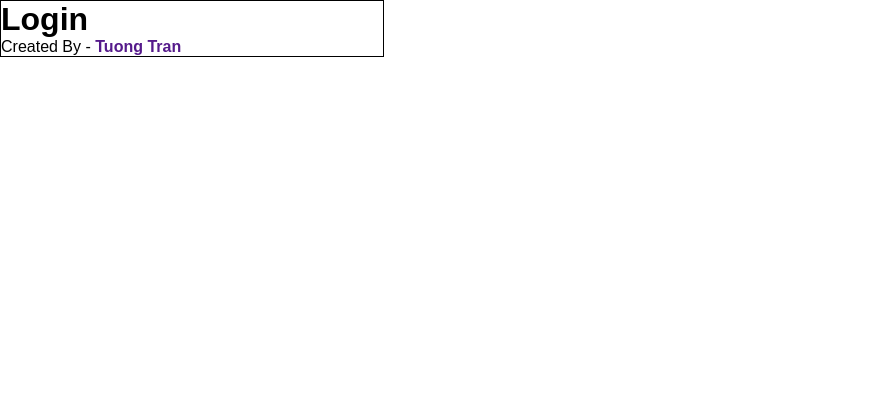
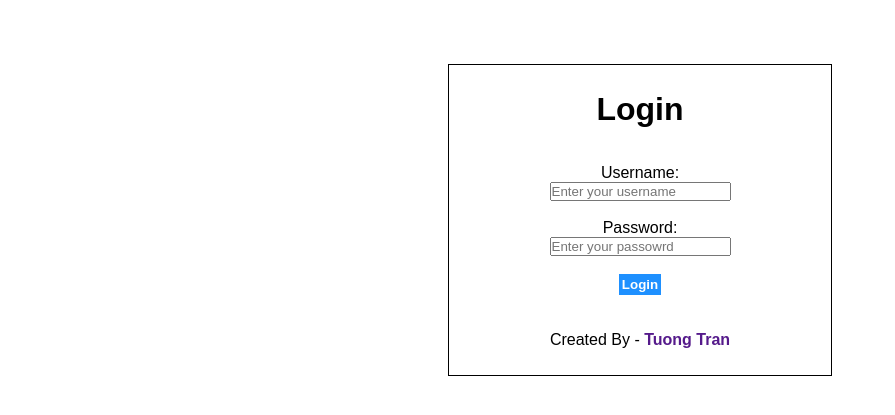
Before and after one commit to vantuong197/foodorder, a PHP site: page /foodorder/login.php in a window 1280 px wide. Shown: the top 415 px of the page, without its empty margins (0-895 px from the left). Run offline with PHP 8.4, Linux system fonts and the light colour scheme.

Commit message:
add login functionality and fix some bug

```diff
--- a/backend/add-admin.php
+++ b/backend/add-admin.php
@@ -28,7 +28,7 @@ include("./components/header.php")
                 </tr>
                 <tr>
                     <td colspan="2">
-                        <input type="submit" name="submit" value="Add Admin" class="btn-secondary">
+                        <input type="submit" name="submit" value="Create Admin Account" class="btn-secondary">
                     </td>
                 </tr>
             </table>
--- a/backend/admin.php
+++ b/backend/admin.php
@@ -27,6 +27,10 @@ include("./components/header.php")
         if(isset($_SESSION['update-success'])){
             echo $_SESSION['update-success'];
             unset($_SESSION['update-success']);
+        }
+        if(isset($_SESSION['loginsuccess'])){
+            echo $_SESSION['loginsuccess'];
+            unset($_SESSION['loginsuccess']);
         }
         ?>
         <br />
--- /dev/null
+++ b/backend/check-login.php
@@ -0,0 +1,6 @@
+<?php
+    if(!isset($_SESSION['user'])){
+        $_SESSION['login'] = 'Not logged in yet';
+        header('location:'.SITEURL.'login.php');
+    }
+?>
--- a/backend/components/header.php
+++ b/backend/components/header.php
@@ -1,5 +1,6 @@
 <?php
     include('../config/constants.php');
+    include('./check-login.php');
 ?>
 <html>
     <head>
@@ -17,6 +18,7 @@
                     <li><a href="admin-category.php">Category</a></li>
                     <li><a href="admin-food.php">Food</a></li>
                     <li><a href="admin-order.php">Order</a></li>
+                    <li><a href="logout.php">Logout</a></li>
                 </ul>
             </div>
 
--- a/backend/delete-admin.php
+++ b/backend/delete-admin.php
@@ -4,7 +4,7 @@
     $id = $_GET['id'];
     $sql = "DELETE FROM tbl_admin WHERE id=$id";
     if (mysqli_query($conn, $sql)) {
-        $_SESSION['delete'] = "Record deleted successfully";
+        $_SESSION['delete'] = "Admin account deleted successfully";
         header('location:'.SITEURL.'admin.php');
       } else {
         $_SESSION['delete'] = "Error deleting record: " . mysqli_error($conn);
--- a/backend/login.php
+++ b/backend/login.php
@@ -1,13 +1,65 @@
+<?php
+include('../config/constants.php')
+?>
 <html>
+
 <head>
     <title>Login Page - Food Order System</title>
     <link rel="stylesheet" href="../frontend/css/backend.css">
 </head>
+
 <body>
 
     <div class="login">
-            <h1>Login </h1>
-            <p>Created By - <a href="">Tuong Tran</a></p>
+        <h1 class="text-center">Login </h1><br><br>
+        <?php
+            if(isset($_SESSION['loginfail'])){
+                echo $_SESSION['loginfail'];
+                unset($_SESSION['loginfail']);
+            }
+            if(isset($_SESSION['login'])){
+                echo $_SESSION['login'];
+                unset($_SESSION['login']);
+            }
+        ?>
+        <form action="" method="post" class="text-center">
+            Username: <br>
+            <input type="text" name="username" placeholder="Enter your username">
+            <br><br>
+            Password: <br>
+            <input type="password" name="pwd" placeholder="Enter your passowrd">
+            <br><br>
+            <input type="submit" name="submit" value="Login" class="btn-primary">
+        </form><br><br>
+        <p class="text-center">Created By - <a href="">Tuong Tran</a></p>
     </div>
 </body>
+
 </html>
+
+
+<?php
+//Check whether the submit btn is clicked or not
+if (isset($_POST['submit'])) {
+    //Process for Login
+
+    // 1. Get data from login form
+    $userName = $_POST['username'];
+    $pwd = md5($_POST['pwd']);
+
+    // 2. SQL query to check whether username and password exists or not
+    $sqlSelect = "SELECT * FROM tbl_admin WHERE username='$userName' AND password='$pwd'";
+
+    // 3. Execute the query
+    $res = mysqli_query($conn, $sqlSelect);
+    if (mysqli_num_rows($res) > 0) {
+        $_SESSION['loginsuccess'] = "Login Seccessful";
+        $_SESSION['user'] = $userName;
+        header('location:' . SITEURL);
+    } else {
+        $_SESSION['loginfail'] = "Username or password is incorrect";
+        header('location:' . SITEURL . 'login.php');
+    }
+}
+
+?>
--- /dev/null
+++ b/backend/logout.php
@@ -0,0 +1,6 @@
+<?php
+    include('../config/constants.php');
+    //1. Destroy the Session
+    session_destroy();
+    // 2. Redirect to Login page
+    header('location:'.SITEURL.'login.php');
--- a/frontend/css/backend.css
+++ b/frontend/css/backend.css
@@ -127,4 +127,6 @@ table tr td{
 .login{
     width: 30%;
     border: 1px solid black;
+    margin: 5% auto;
+    padding: 2%;
 }
```
Also changed, not shown: backend/index.php (+9 -0 lines). Lines whose indentation alone changed are shown as unchanged.
